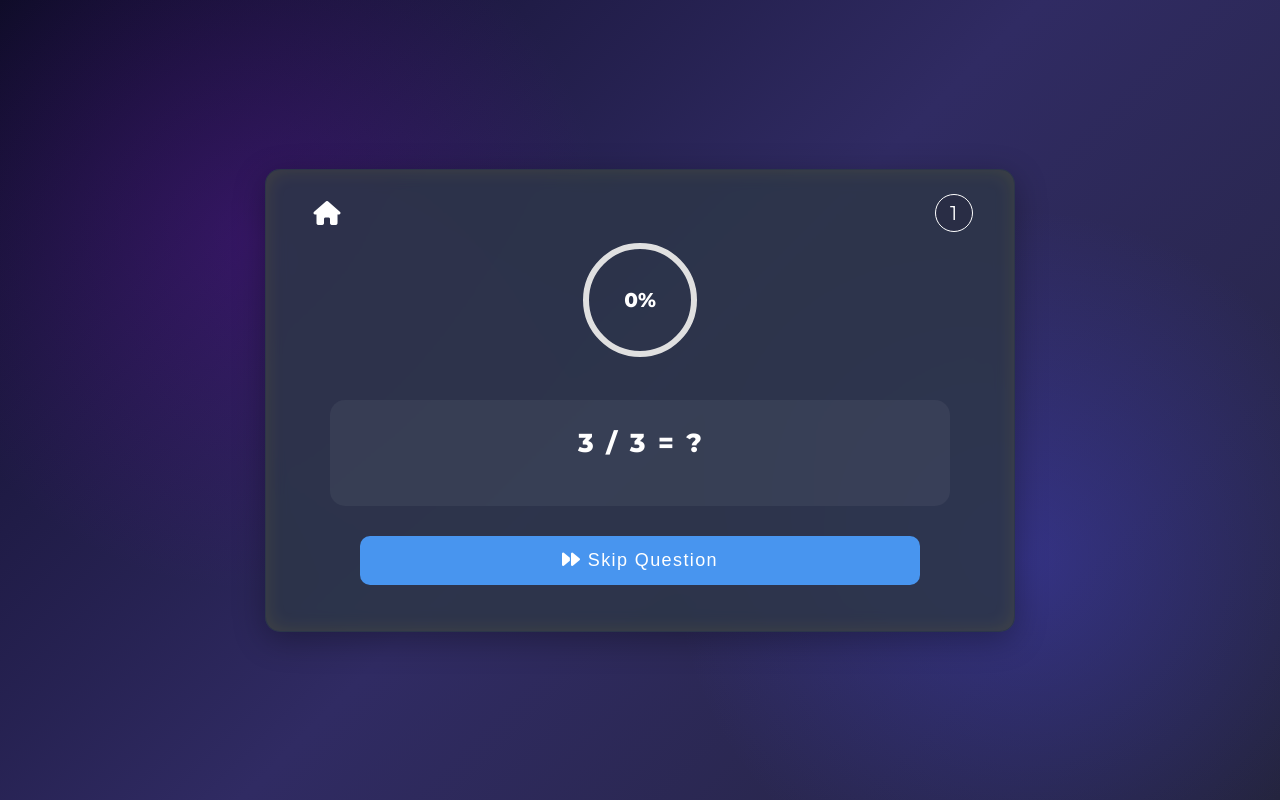
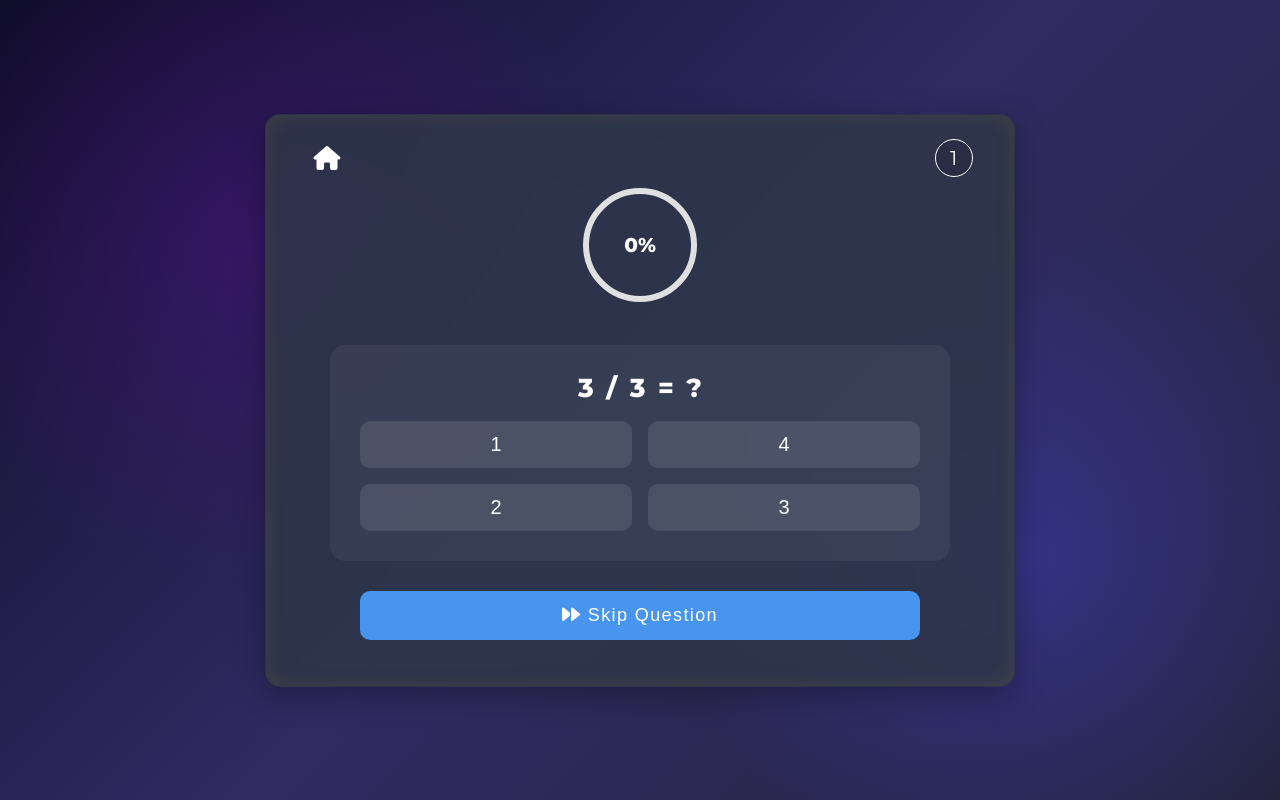
Before and after one commit to mrjannajafi/Math-Quiz-Game, a plain HTML site: page Quize.html in a window 1280 px wide. Drawn offline with Linux system fonts and the light colour scheme.

Commit message:
added code of game js

```diff
--- a/Quize.html
+++ b/Quize.html
@@ -27,7 +27,7 @@
           </div>
       <div class="question-box">
         <p class="question" id="question"></p>
-        <div class="choices">
+        <div class="choices" id="choices">
         </div>
       </div>
       <button class="skip">
--- a/assets/script/game.js
+++ b/assets/script/game.js
@@ -5,7 +5,7 @@ const gameContainer = document.querySelector("#gameContainer");
 const progressFill = document.querySelector(".progress-fill");
 const progressText = document.querySelector("#progressText");
 const question = document.querySelector("#question");
-const choices = document.querySelectorAll(".choice");
+const choices = document.querySelector("#choices");
 
 // Progress Time bar
 
@@ -100,19 +100,19 @@ function calculat(num1, num2, operator) {
 }
 currectAnswer = calculat(num1, num2, operator);
 
-// generate Answer
+function generateAnswer() {
+  const options = [currectAnswer];
+  while (options.length < 4) {
+    const wrongNumber = Math.trunc(Math.random() * 5 + 1) + currectAnswer;
+    if (!options.includes(wrongNumber)) {
+      options.push(wrongNumber);
+    }
+  }
+  choices.innerHTML = "";
 
-function generateAnswer(wrongAnswer) {
-  const options = [currectAnswer];
-  const numOption = Math.trunc(Math.random() * 5 + 1);
-  wrongAnswer = numOption + currectAnswer;
-  options.push(wrongAnswer);
+  options.forEach((option) => {
+    const html = `<button class="choice">${option}</button>`;
+    choices.insertAdjacentHTML("beforeend", html);
+  });
+  console.log(options);
 }
-generateAnswer();
-
-//     const html = `
-//      <button class="choice">${option}</button>
-//      <button class="choice">${option}</button>
-//      <button class="choice">${option}</button>
-//      <button class="choice">${option}</button>
-// `;
```
